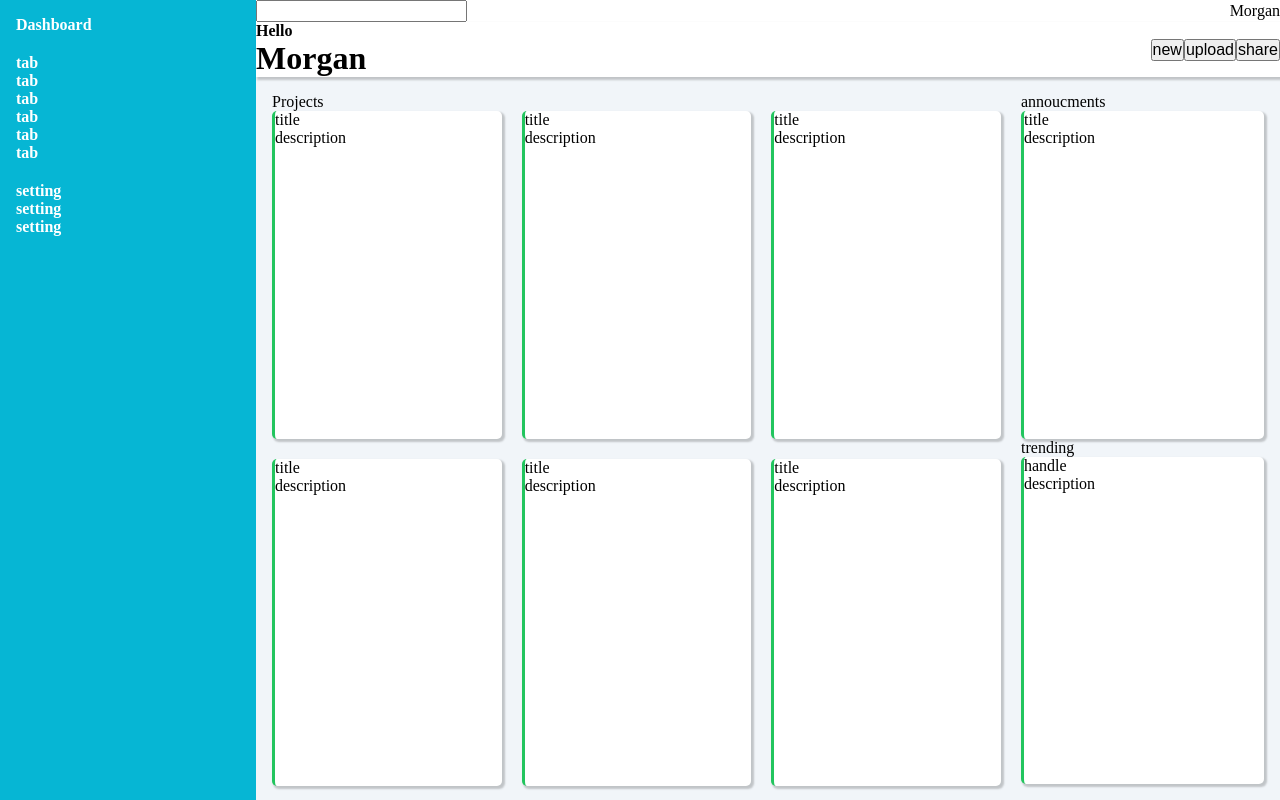
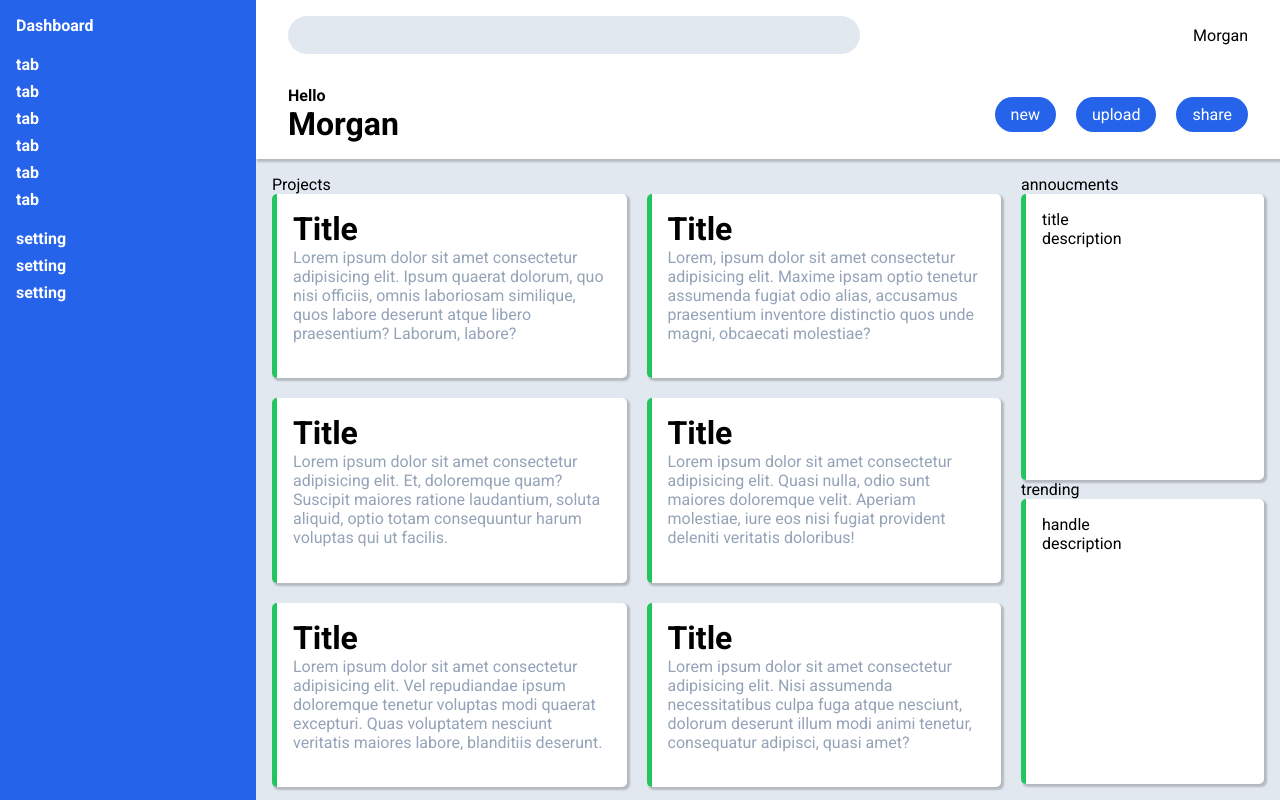
Before and after one commit to xcheesee/adminDashboard, a plain HTML site: page index.html in a window 1280 px wide. Drawn offline with Linux system fonts and the light colour scheme.

Commit message:
changed spacing on various items

```diff
--- a/css/styles.css
+++ b/css/styles.css
@@ -1,14 +1,31 @@
 :root {
-    --main-color: #06b6d4;
+    --main-color: #2563eb;
     --bg-color: white;
-    --bg-color-dark: #f1f5f9;
+    --bg-color-dark: #e2e8f0;
     --accent-color: #22c55e;
+    --text-secondary: #94a3b8
 }
 
 * {
     margin: 0;
     padding: 0;
     font-size: 16px;
+    font-family: Roboto, sans-serif;
+}
+
+#searchBar {
+    border-radius: 50px;
+    border: none;
+    background-color: var(--bg-color-dark);
+    font-size: 32px;
+    padding: 0 0.5em;
+    width: 30ch;
+}
+
+ul {
+    display: flex;
+    justify-content: center;
+    gap: 20px;
 }
 
 li {
@@ -25,12 +42,21 @@ li {
 .header {
     grid-column: 2 / -1;
     grid-row: 1;
+    padding-top: 1em;
+    margin-bottom: 1em;
 }
 
 .nav {
     grid-column: 2 / -1;
     grid-row: 2;
     z-index: 1;
+    margin-top: 1em;
+    padding-bottom: 1em;
+}
+
+.header, .nav {
+    padding-left: 2em;
+    padding-right: 2em;
 }
 
 .dashboard {
@@ -72,15 +98,13 @@ li {
 
 .projects {
     display: grid;
-    grid-template-columns: repeat(auto-fit, minmax(200px, 1fr));
+    grid-template-columns: repeat(auto-fit, minmax(350px, 1fr));
     grid-auto-rows: 1fr;
     gap: 20px;
     height: calc(100% - 16px);
 }
 
 .sidebar {
-    display: flex;
-    flex-direction: column;
     grid-column: 2;
 }
 
@@ -92,6 +116,7 @@ li {
     display:flex;
     justify-content: space-between;
     align-items: center;
+    gap: 16px;
 }
 
 .nav,  .cell{
@@ -101,5 +126,34 @@ li {
 .cell {
     background-color: var(--bg-color);
     border-radius: 5px;
-    border-left: 3px solid var(--accent-color);
+    border-left: 5px solid var(--accent-color);
+    padding: 16px;
 }
+
+.headerButton {
+    border: none;
+    border-radius: 50px;
+    background-color: var(--main-color);
+    color: var(--bg-color);
+    padding: .5em 1em;
+}
+
+.description {
+    color: var(--text-secondary);
+    font-size: 16px;
+}
+
+.flexColumn {
+    display: flex;
+    flex-direction: column;
+}
+
+.dashboard > * {
+    gap: 0.5em;
+}
+
+.title {
+    font-size: 32px;
+    font-weight: Bold;
+    text-transform: capitalize;
+}
--- a/index.html
+++ b/index.html
@@ -5,12 +5,15 @@
     <meta http-equiv="X-UA-Compatible" content="IE=edge">
     <meta name="viewport" content="width=device-width, initial-scale=1.0">
     <link rel="stylesheet" href="css/styles.css">
+    <link rel="preconnect" href="https://fonts.googleapis.com">
+<link rel="preconnect" href="https://fonts.gstatic.com" crossorigin>
+<link href="https://fonts.googleapis.com/css2?family=Montserrat:ital,wght@0,100;0,200;0,300;0,400;0,500;0,600;0,700;0,800;0,900;1,100;1,200;1,300;1,400;1,500;1,600;1,700;1,800;1,900&family=Roboto:ital,wght@0,100;0,300;0,400;0,500;0,700;0,900;1,100;1,300;1,400;1,500;1,700;1,900&display=swap" rel="stylesheet">
     <title>Cool Dashboard</title>
 </head>
 <body>
     <div class="container">
         <div class="header longFlex">
-            <input type="text" name="" id="">
+            <input type="text" name="" id="searchBar">
             <p>Morgan</p>
         </div>
         <div class="nav longFlex">
@@ -20,23 +23,35 @@
             </div>
             <div class="menu">
                 <ul>
-                    <li><button>new</button></li>
-                    <li><button>upload</button></li>
-                    <li><button>share</button></li>
+                    <li><button class="headerButton">new</button></li>
+                    <li><button class="headerButton">upload</button></li>
+                    <li><button class="headerButton">share</button></li>
                 </ul>
             </div>
         </div>
         <div class="dashboard">
             <p>Dashboard</p>
-            <div class="tabs">
-                <p>tab</p>
-                <p>tab</p>
-                <p>tab</p>
-                <p>tab</p>
-                <p>tab</p>
-                <p>tab</p>
+            <div class="tabs flexColumn">
+                <div class="tabItem">
+                    <p>tab</p>
+                </div>
+                <div class="tabItem">
+                    <p>tab</p>
+                </div>
+                <div class="tabItem">
+                    <p>tab</p>
+                </div>
+                <div class="tabItem">
+                    <p>tab</p>
+                </div>
+                <div class="tabItem">
+                    <p>tab</p>
+                </div>
+                <div class="tabItem">
+                    <p>tab</p>
+                </div>
             </div>
-            <div class="config">
+            <div class="config flexColumn">
                 <p>setting</p>
                 <p>setting</p>
                 <p>setting</p>
@@ -47,32 +62,32 @@
                 <p>Projects</p>
                 <div class="projects">
                     <div class="cell">
-                        <p>title</p>
-                        <p>description</p>
+                        <p class="title">title</p>
+                        <p class="description">Lorem ipsum dolor sit amet consectetur adipisicing elit. Ipsum quaerat dolorum, quo nisi officiis, omnis laboriosam similique, quos labore deserunt atque libero praesentium? Laborum, labore?</p>
                     </div>
                     <div class="cell">
-                        <p>title</p>
-                        <p>description</p>
+                        <p class="title">title</p>
+                        <p class="description">Lorem, ipsum dolor sit amet consectetur adipisicing elit. Maxime ipsam optio tenetur assumenda fugiat odio alias, accusamus praesentium inventore distinctio quos unde magni, obcaecati molestiae?</p>
                     </div>
                     <div class="cell">
-                        <p>title</p>
-                        <p>description</p>
+                        <p class="title">title</p>
+                        <p class="description">Lorem ipsum dolor sit amet consectetur adipisicing elit. Et, doloremque quam? Suscipit maiores ratione laudantium, soluta aliquid, optio totam consequuntur harum voluptas qui ut facilis.</p>
                     </div>
                     <div class="cell">
-                        <p>title</p>
-                        <p>description</p>
+                        <p class="title">title</p>
+                        <p class="description">Lorem ipsum dolor sit amet consectetur adipisicing elit. Quasi nulla, odio sunt maiores doloremque velit. Aperiam molestiae, iure eos nisi fugiat provident deleniti veritatis doloribus!</p>
                     </div>
                     <div class="cell">
-                        <p>title</p>
-                        <p>description</p>
+                        <p class="title">title</p>
+                        <p class="description">Lorem ipsum dolor sit amet consectetur adipisicing elit. Vel repudiandae ipsum doloremque tenetur voluptas modi quaerat excepturi. Quas voluptatem nesciunt veritatis maiores labore, blanditiis deserunt.</p>
                     </div>
                     <div class="cell">
-                        <p>title</p>
-                        <p>description</p>
+                        <p class="title">title</p>
+                        <p class="description">Lorem ipsum dolor sit amet consectetur adipisicing elit. Nisi assumenda necessitatibus culpa fuga atque nesciunt, dolorum deserunt illum modi animi tenetur, consequatur adipisci, quasi amet?</p>
                     </div>
                 </div>
             </div>
-            <div class="sidebar">
+            <div class="sidebar flexColumn">
                 <p>annoucments</p>
                 <div class="cell">
                     <p>title</p>
```
